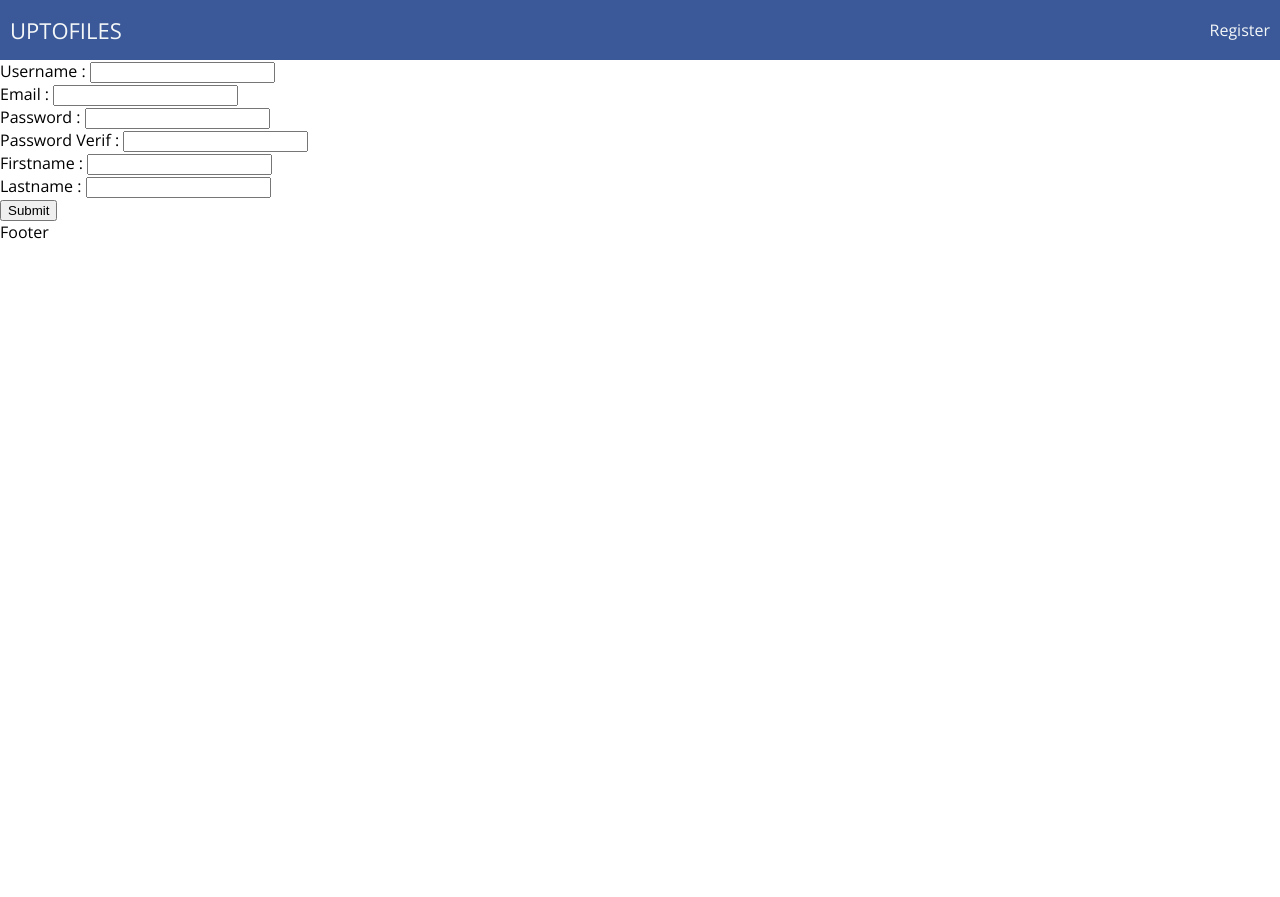
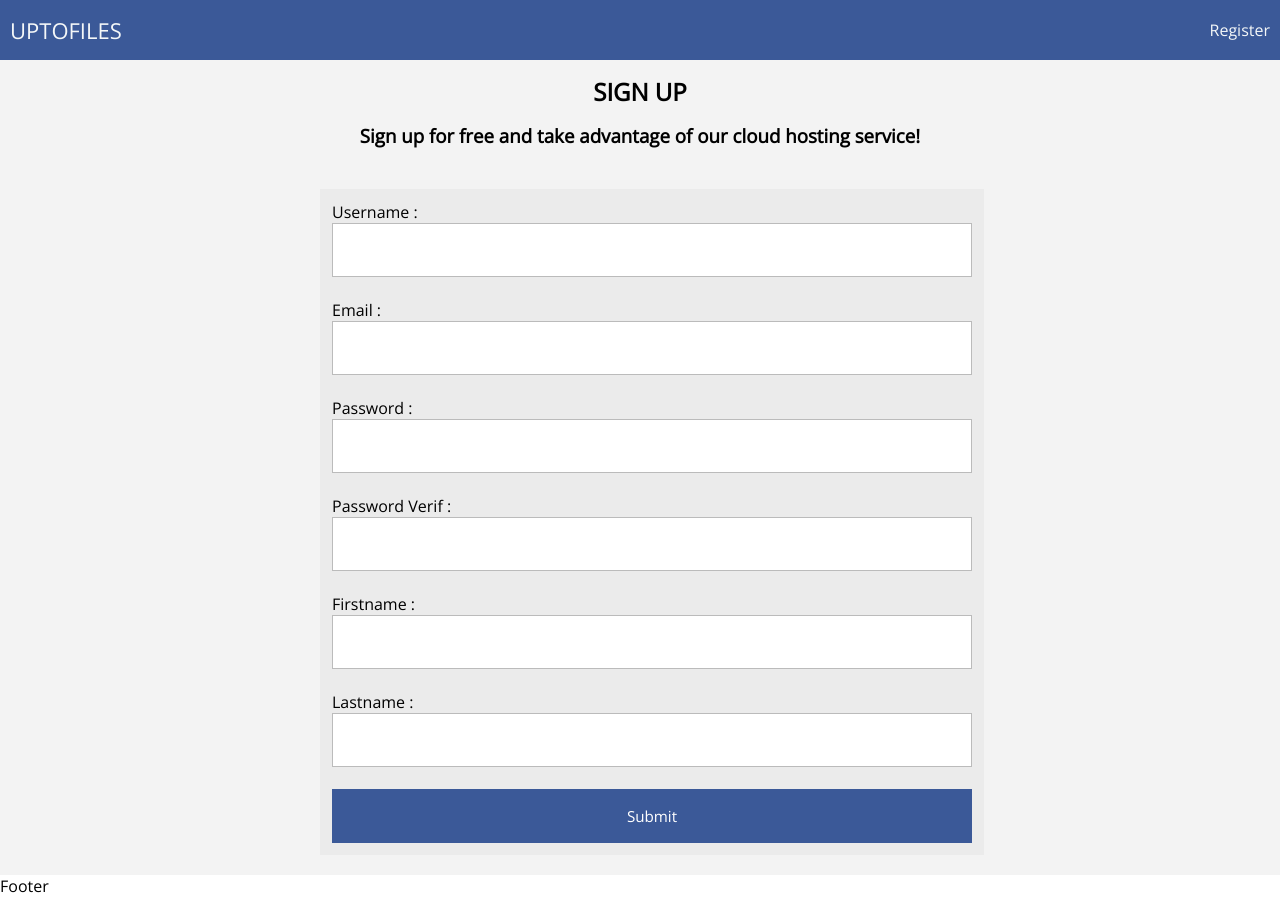
Before and after one commit to remy-peyre/Filer3, a PHP site: template views/register.html.twig in a window 1280 px wide. Before the commit the page ends 239 px from the top, so only its background shows below. Run offline with PHP 8.4, Linux system fonts and the light colour scheme; the template is opened without the code that fills it, so the values that code supplies are empty; some libraries are stand-ins or nearby versions.

Commit message:
custom register view

```diff
--- a/assets/style/style.scss
+++ b/assets/style/style.scss
@@ -57,6 +57,13 @@ main{
     display: flex;
     flex-direction: column;
     width: 100%;
+
+    .errors_style{
+        width: 100%;
+        text-align: center;
+        color: #fc5454;
+        padding-top: 15px;
+    }
 
     h2{
         color: white;
@@ -130,3 +137,72 @@ main{
         }
     }
 }
+.register{
+    width: 100%;
+    display: flex;
+    flex-direction: column;
+    flex-wrap: wrap;
+    justify-content: center;
+    align-items: center;
+    background-color: #F3F3F3;
+
+    h2{
+        margin-top: 15px;
+    }
+    h3{
+        margin-top: 15px;
+    }
+    .errors_style{
+        width: 100%;
+        text-align: center;
+        color: #fc5454;
+        padding-top: 15px;
+    }
+    .register-container {
+        background: #ebebeb;
+        padding: 12px;
+        width: 100%;
+    }
+    .register_part {
+        margin-top: 2%;
+        width: 50%;
+        margin-bottom: 20px;
+    }
+    .register_part p {
+        padding: 12px;
+        margin: auto;
+    }
+    .register_part input {
+        box-sizing: border-box;
+        display: block;
+        width: 100%;
+        border-width: 1px;
+        border-style: solid;
+        padding: 16px;
+        outline: 0;
+        font-family: inherit;
+        font-size: 0.95em;
+    }
+    .register_part input[type="text"],
+    .register_part input[type="password"] {
+        background: #fff;
+        border-color: #bbb;
+        color: #555;
+    }
+    .register_part input[type="text"]:focus,
+    .register_part input[type="password"]:focus {
+        border-color: #888;
+    }
+    .register_part input[type="submit"] {
+        background: #3B5998;
+        border-color: transparent;
+        color: #fff;
+        cursor: pointer;
+    }
+    .register_part input[type="submit"]:hover {
+        background: #17c;
+    }
+    .register_part input[type="submit"]:focus {
+        border-color: #05a;
+    }
+}
--- a/views/login.html.twig
+++ b/views/login.html.twig
@@ -2,7 +2,7 @@
 
 {% block content %}
 <section class="login">
-    <div>
+    <div class="errors_style">
         {% for error in errors %}
             {{ error }}<br>
         {% endfor %}
--- a/views/register.html.twig
+++ b/views/register.html.twig
@@ -1,13 +1,19 @@
 {% extends 'layout.html.twig' %}
 
 {% block content %}
-<div>
+<section class="register">
+    <h2>SIGN UP</h2>
+    <h3>Sign up for free and take advantage of our cloud hosting service!</h3>
+
+    <div class="errors_style">
         {% for error in errors %}
             {{ error }}<br>
         {% endfor %}
     </div>
 
-<form action="?action=register" method="POST">
+    <div class="register_part">
+
+        <form class="register-container" action="?action=register" method="POST">
             Username : <input type="text" name="username"><br>
             Email : <input type="text" name="email"><br>
             Password : <input type="password" name="password"><br>
@@ -16,4 +22,15 @@
             Lastname : <input type="text" name="lastname"><br>
             <input type="submit">
         </form>
+
+
+
+        <!--<form class="form_login login-container" action="?action=login" method="POST">
+            Login : <input type="text" name="username" placeholder="Username">
+            Password : <input type="password" name="password" placeholder="Password">
+            <input type="submit" value="Log in">
+        </form>-->
+    </div>
+
+</section>
 {% endblock %}
--- a/web/style/style.css
+++ b/web/style/style.css
@@ -52,6 +52,12 @@ header nav .right_part_menu .color_link_menu_right a {
   display: flex;
   flex-direction: column;
   width: 100%;
+}
+.login .errors_style {
+  width: 100%;
+  text-align: center;
+  color: #fc5454;
+  padding-top: 15px;
 }
 .login h2 {
   color: white;
@@ -122,4 +128,73 @@ header nav .right_part_menu .color_link_menu_right a {
   border-color: #05a;
 }
 
+.register {
+  width: 100%;
+  display: flex;
+  flex-direction: column;
+  flex-wrap: wrap;
+  justify-content: center;
+  align-items: center;
+  background-color: #F3F3F3;
+}
+.register h2 {
+  margin-top: 15px;
+}
+.register h3 {
+  margin-top: 15px;
+}
+.register .errors_style {
+  width: 100%;
+  text-align: center;
+  color: #fc5454;
+  padding-top: 15px;
+}
+.register .register-container {
+  background: #ebebeb;
+  padding: 12px;
+  width: 100%;
+}
+.register .register_part {
+  margin-top: 2%;
+  width: 50%;
+  margin-bottom: 20px;
+}
+.register .register_part p {
+  padding: 12px;
+  margin: auto;
+}
+.register .register_part input {
+  box-sizing: border-box;
+  display: block;
+  width: 100%;
+  border-width: 1px;
+  border-style: solid;
+  padding: 16px;
+  outline: 0;
+  font-family: inherit;
+  font-size: 0.95em;
+}
+.register .register_part input[type="text"],
+.register .register_part input[type="password"] {
+  background: #fff;
+  border-color: #bbb;
+  color: #555;
+}
+.register .register_part input[type="text"]:focus,
+.register .register_part input[type="password"]:focus {
+  border-color: #888;
+}
+.register .register_part input[type="submit"] {
+  background: #3B5998;
+  border-color: transparent;
+  color: #fff;
+  cursor: pointer;
+}
+.register .register_part input[type="submit"]:hover {
+  background: #17c;
+}
+.register .register_part input[type="submit"]:focus {
+  border-color: #05a;
+}
+
 /*# sourceMappingURL=style.css.map */
```
Also changed, not shown: 1 other file. Lines whose indentation alone changed are shown as unchanged.
